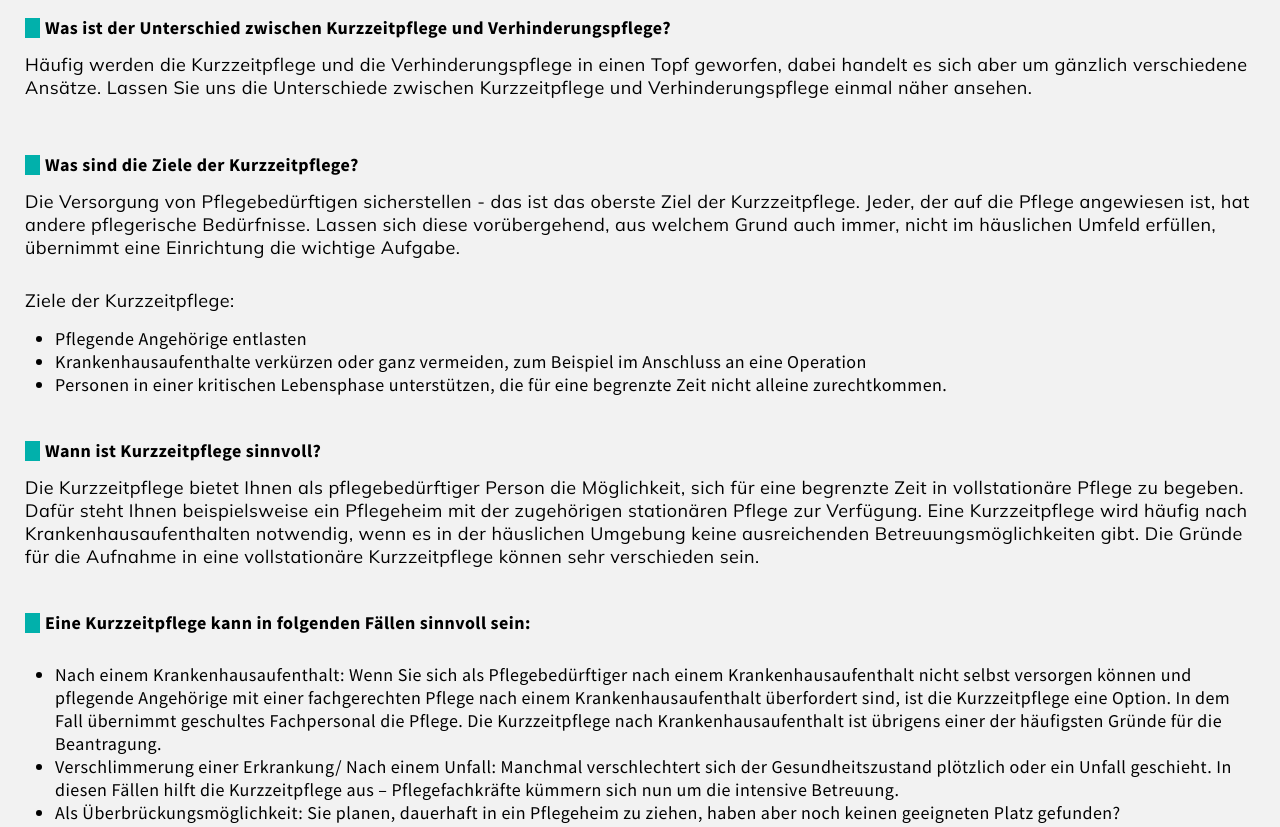
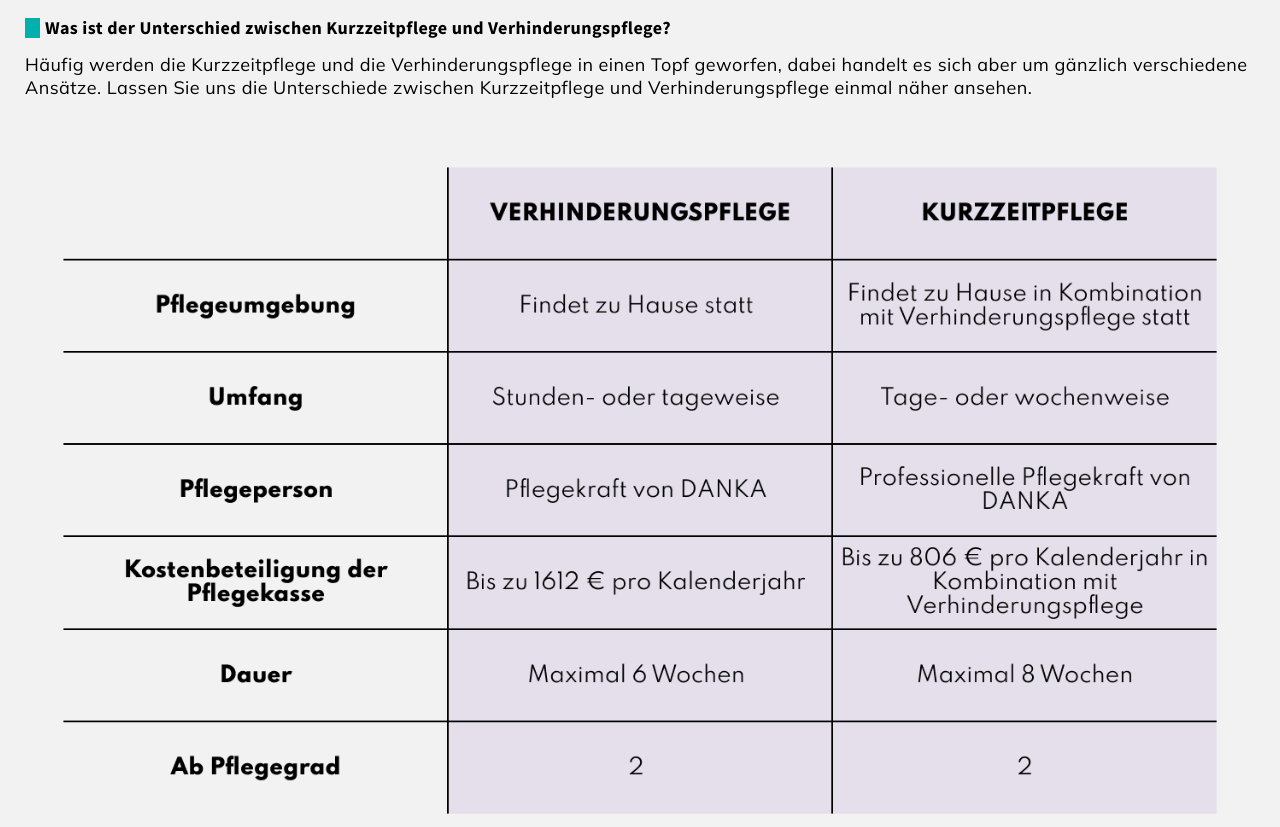
Before and after one commit to Bartlomiej-Mach/opieka, a plain HTML site: page leistungen/kurzzeitpflege.html in a window 1280 px wide. Shown: the part 1139-1966 px from the top of the page. Drawn offline with Linux system fonts and the light colour scheme.

Commit message:
add tables

```diff
--- a/leistungen/kurzzeitpflege.html
+++ b/leistungen/kurzzeitpflege.html
@@ -106,7 +106,7 @@
                     Häufig werden die Kurzzeitpflege und die Verhinderungspflege in einen Topf geworfen, dabei handelt es sich aber um gänzlich verschiedene Ansätze. Lassen Sie uns die Unterschiede zwischen Kurzzeitpflege und Verhinderungspflege einmal näher ansehen.
                 </p>
 
-                <img src="" alt="">
+                <img src="../assets/imgs/tables/table3.png" alt="table3">
 
                 <h2>Was sind die Ziele der Kurzzeitpflege?</h2>
                 <p>
--- a/styles/components/_text-page.scss
+++ b/styles/components/_text-page.scss
@@ -29,5 +29,8 @@
                 font-family: $font-source;
             }
         }
+        img {
+            width: 100%;
+        }
     }
 }
```
Also changed, not shown: verhinderungspflege.html (+2 -2 lines), assets/imgs/tables/table1.png (added), assets/imgs/tables/table2.png (added), assets/imgs/tables/table3.png (added), styles/style.css, 1 other file.
